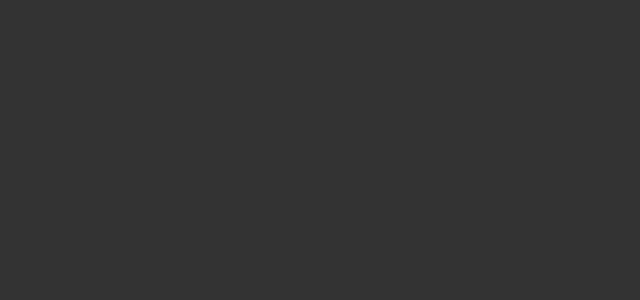
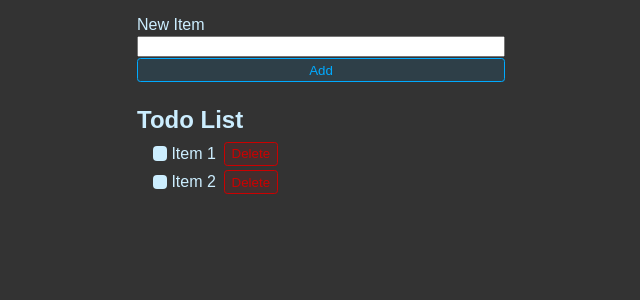
Before and after one commit to johnxlai/todo-practice, a React (Vite) app: page / in a window 1280 px wide. Shown: the top 300 px of the page, without its empty margins (319-959 px from the left). Built offline with nearby package versions, Linux system fonts and the light colour scheme.

Commit message:
Add todo form

```diff
--- a/src/App.jsx
+++ b/src/App.jsx
@@ -1,5 +1,32 @@
 import './styles.css';
 
 export default function App() {
-  return <form></form>;
+  return (
+    <>
+      <form className="form-row">
+        <label htmlFor="item">New Item</label>
+        <input type="text" id="item" />
+        <button className="btn">Add</button>
+      </form>
+
+      <h1 className="header">Todo List</h1>
+
+      <ul className="list">
+        <li>
+          <label>
+            <input type="checkbox" />
+            Item 1
+          </label>
+          <button className="btn btn-danger">Delete</button>
+        </li>
+        <li>
+          <label>
+            <input type="checkbox" />
+            Item 2
+          </label>
+          <button className="btn btn-danger">Delete</button>
+        </li>
+      </ul>
+    </>
+  );
 }
```
